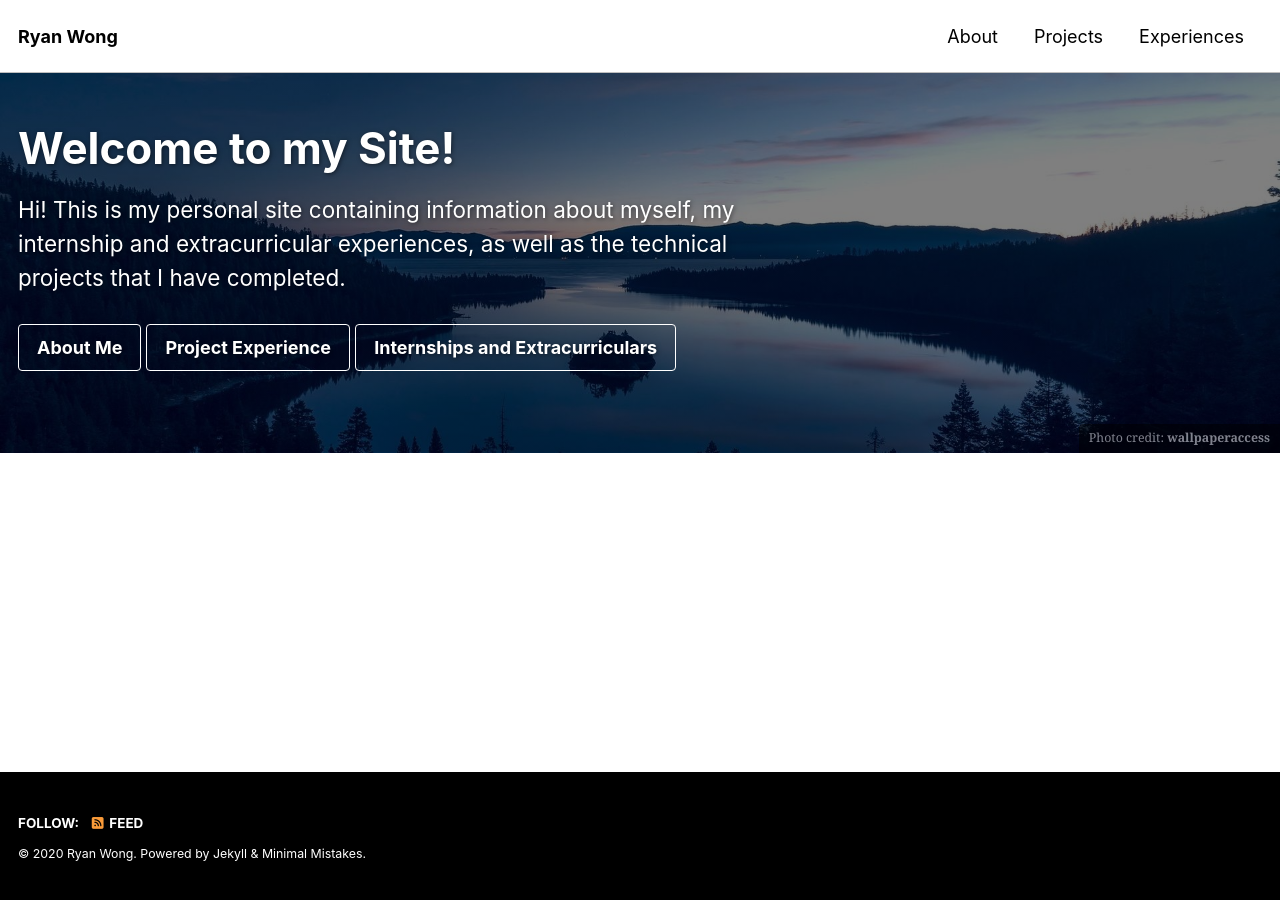
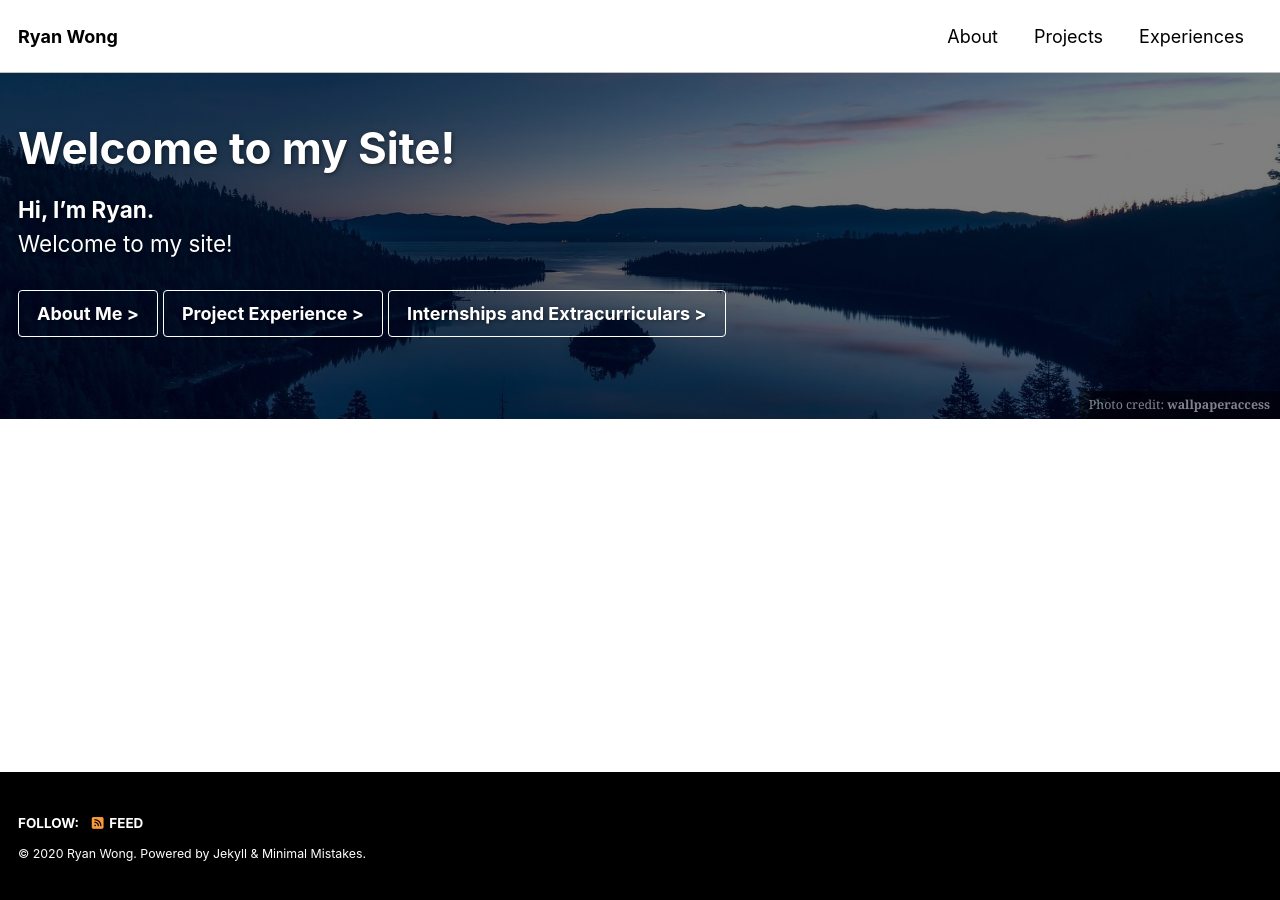
Before and after one commit to ryanwonghc/ryanwonghc.github.io, a Jekyll site: the page built from _pages/landing.md, in a window 1280 px wide. Built offline with Jekyll 4.4.1, drawn with Linux system fonts in a browser that asks for light colours; cached includes are drawn as plain includes; nearby versions of some CDN libraries.

Commit message:
landing page testing

```diff
--- a/_pages/landing.md
+++ b/_pages/landing.md
@@ -2,18 +2,29 @@
 title: "Welcome to my Site!"
 layout: splash
 permalink: /
-date: 2016-03-23T11:48:41-04:00
+date: 2020-04-20T11:48:41-04:00
 header:
   overlay_color: "#000"
   overlay_filter: "0.5"
   overlay_image: /images/Design/tahoe.jpg
   actions:
-    - label: "About Me"
+    - label: "About Me > "
       url: "https://ryanwonghc.github.io/about/"
-    - label: "Project Experience"
+    - label: "Project Experience > "
       url: "https://ryanwonghc.github.io/projects/"
-    - label: "Internships and Extracurriculars"
+    - label: "Internships and Extracurriculars > "
       url: "https://ryanwonghc.github.io/experiences/"
   caption: "Photo credit: [**wallpaperaccess**](https://wallpaperaccess.com/lake-tahoe)"
-excerpt: "Hi! This is my personal site containing information about myself, my internship and extracurricular experiences, as well as the technical projects that I have completed."
+  links:
+    - label: "GitHub"
+      icon: "fab fa-fw fa-github"
+      url: "https://github.com/ryanwonghc"
+    - label: "Linkedin"
+      icon: "fab fa-fw fa-linkedin"
+      url: "https://www.linkedin.com/in/ryan-wong-hc/"
+excerpt: |
+    **Hi, I'm Ryan.**
+    <br>
+    Welcome to my site!
+    <br>
 ---
```
Also changed, not shown: _pages/about.md (+1 -1 lines).
